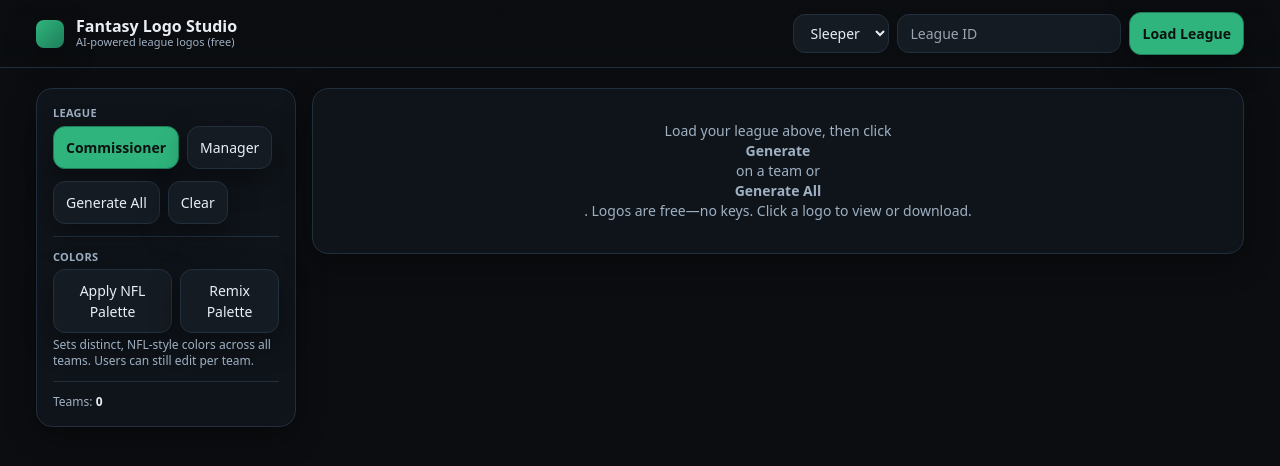
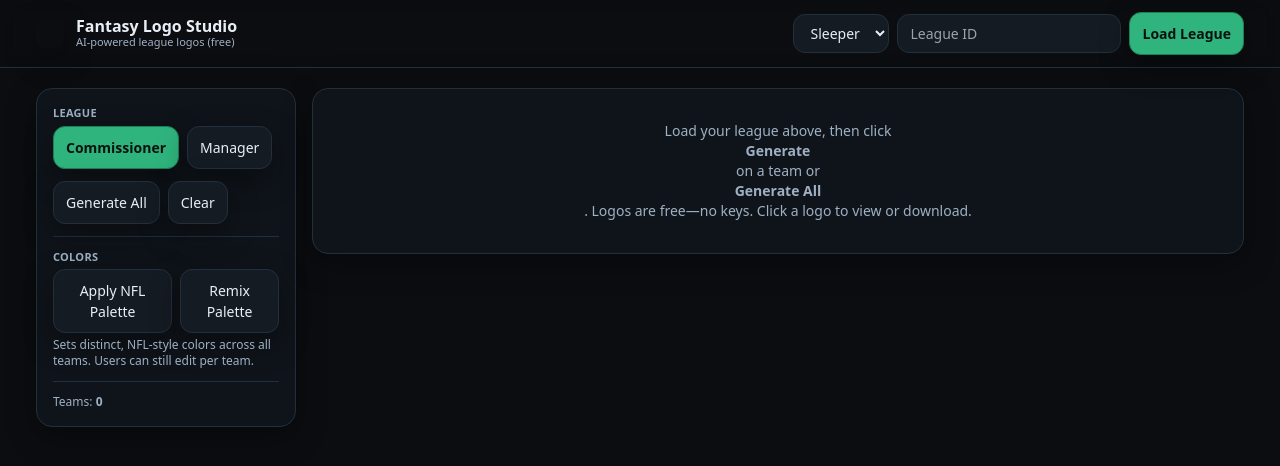
Before and after one commit to nmortimer/NewFantasy1, a Next.js app: page / in a window 1280 px wide. Shown: the top 466 px of the page. Built offline with nearby package versions, Linux system fonts and the light colour scheme.

Commit message:
Update tailwind.config.js

```diff
--- a/tailwind.config.js
+++ b/tailwind.config.js
@@ -1,22 +1,13 @@
 /** @type {import('tailwindcss').Config} */
 module.exports = {
   content: [
-    "./pages/**/*.{ts,tsx}",
-    "./components/**/*.{ts,tsx}",
-    "./app/**/*.{ts,tsx}"
+    "./pages/**/*.{ts,tsx,js,jsx}",
+    "./components/**/*.{ts,tsx,js,jsx}",
+    "./app/**/*.{ts,tsx,js,jsx}"
   ],
   theme: {
     extend: {
-      colors: {
-        bg: "#0b0d10",
-        card: "#0f141a",
-        panel: "#151b22",
-        border: "#22303d",
-        text: "#e9eef5",
-        muted: "#9fb0c3",
-        accent: "#2fb47d",
-        accent2: "#1e7e59"
-      },
+      // keep just the custom shadow token for utility use (optional)
       boxShadow: {
         soft: "0 10px 30px rgba(0,0,0,.35)"
       }
```
